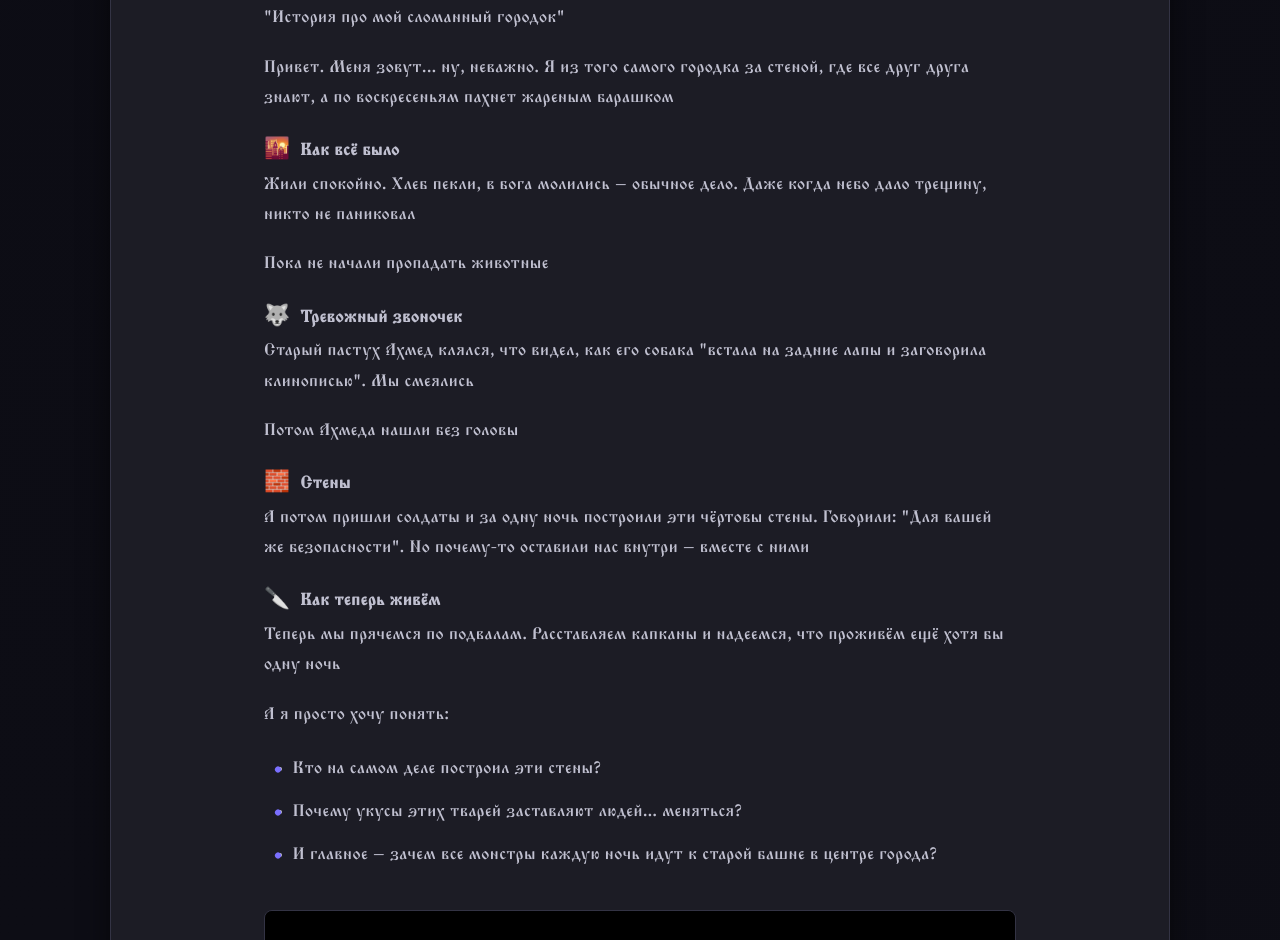
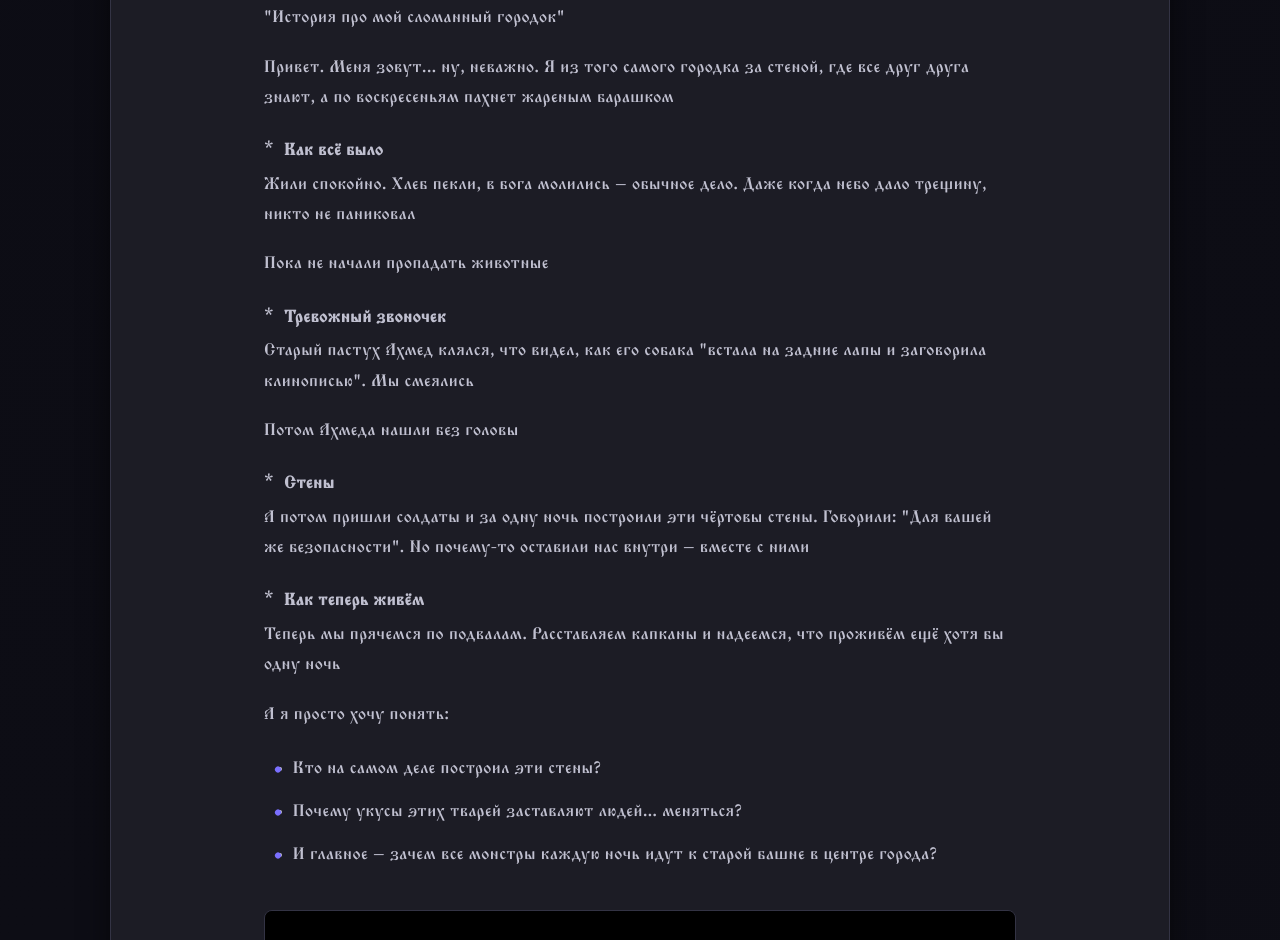
Before and after one commit to Occitanian/occitsite, a plain HTML site: page index.html in a window 1280 px wide. Shown: the part 886-1826 px from the top of the page. Drawn offline with Linux system fonts and the light colour scheme; a web font is replaced by a local one.

Commit message:
Update index.html

```diff
--- a/index.html
+++ b/index.html
@@ -84,12 +84,12 @@
                         <div class="game-description game-description-monstroloven">
                             <p>"История про мой сломанный городок"</p>
                             <p>Привет. Меня зовут... ну, неважно. Я из того самого городка за стеной, где все друг друга знают, а по воскресеньям пахнет жареным барашком</p>
-                            <p><span class="icon">🌇</span> <strong>Как всё было</strong><br>Жили спокойно. Хлеб пекли, в бога молились – обычное дело. Даже когда небо дало трещину, никто не паниковал</p>
+                            <p><span class="icon">*</span> <strong>Как всё было</strong><br>Жили спокойно. Хлеб пекли, в бога молились – обычное дело. Даже когда небо дало трещину, никто не паниковал</p>
                             <p>Пока не начали пропадать животные</p>
-                            <p><span class="icon">🐺</span> <strong>Тревожный звоночек</strong><br>Старый пастух Ахмед клялся, что видел, как его собака "встала на задние лапы и заговорила клинописью". Мы смеялись</p>
+                            <p><span class="icon">*</span> <strong>Тревожный звоночек</strong><br>Старый пастух Ахмед клялся, что видел, как его собака "встала на задние лапы и заговорила клинописью". Мы смеялись</p>
                             <p>Потом Ахмеда нашли без головы</p>
-                            <p><span class="icon">🧱</span> <strong>Стены</strong><br>А потом пришли солдаты и за одну ночь построили эти чёртовы стены. Говорили: "Для вашей же безопасности". Но почему-то оставили нас внутри – вместе с ними</p>
-                            <p><span class="icon">🔪</span> <strong>Как теперь живём</strong><br>Теперь мы прячемся по подвалам. Расставляем капканы и надеемся, что проживём ещё хотя бы одну ночь</p>
+                            <p><span class="icon">*</span> <strong>Стены</strong><br>А потом пришли солдаты и за одну ночь построили эти чёртовы стены. Говорили: "Для вашей же безопасности". Но почему-то оставили нас внутри – вместе с ними</p>
+                            <p><span class="icon">*</span> <strong>Как теперь живём</strong><br>Теперь мы прячемся по подвалам. Расставляем капканы и надеемся, что проживём ещё хотя бы одну ночь</p>
                             <p>А я просто хочу понять:</p>
                             <ul>
                                 <li>Кто на самом деле построил эти стены?</li>
```
